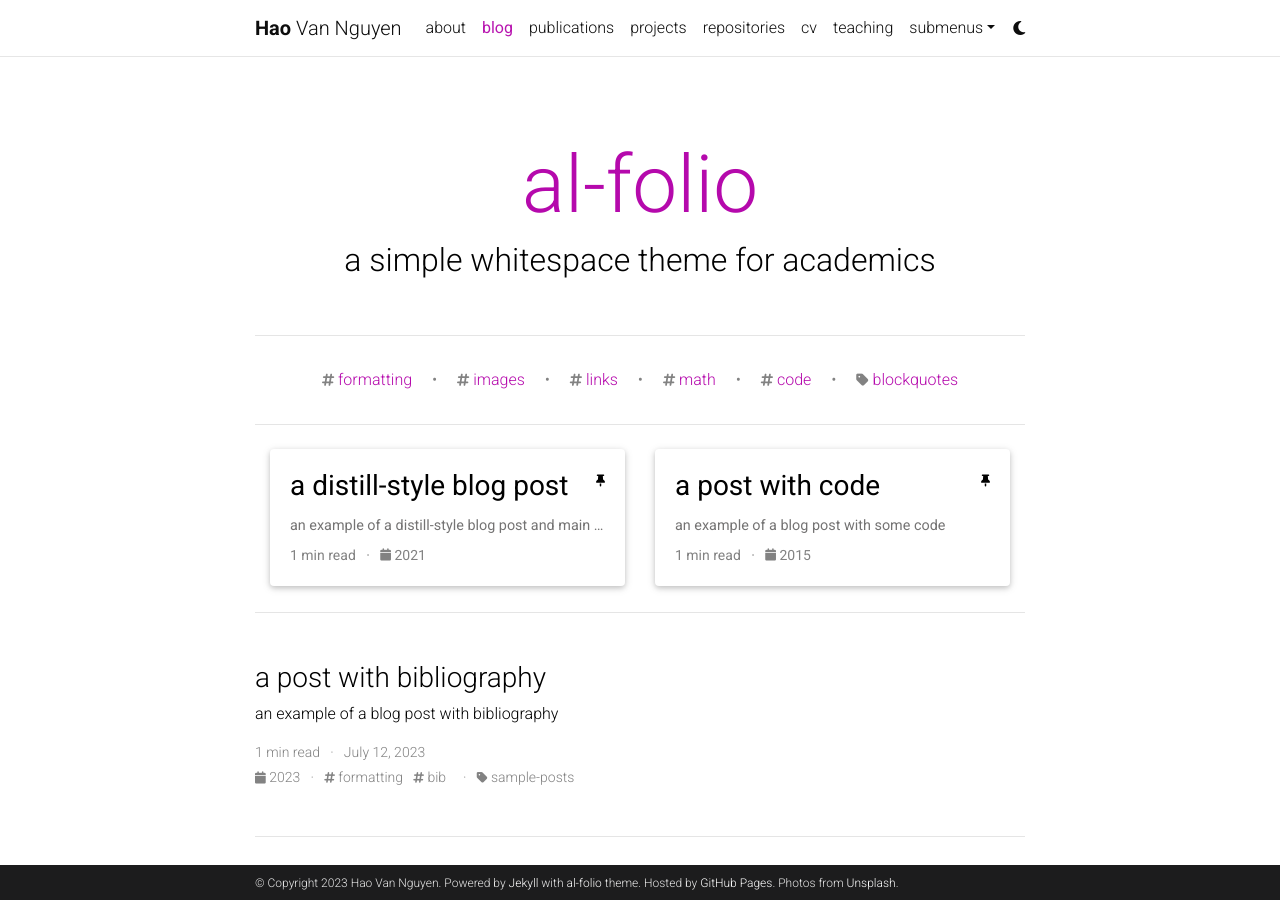
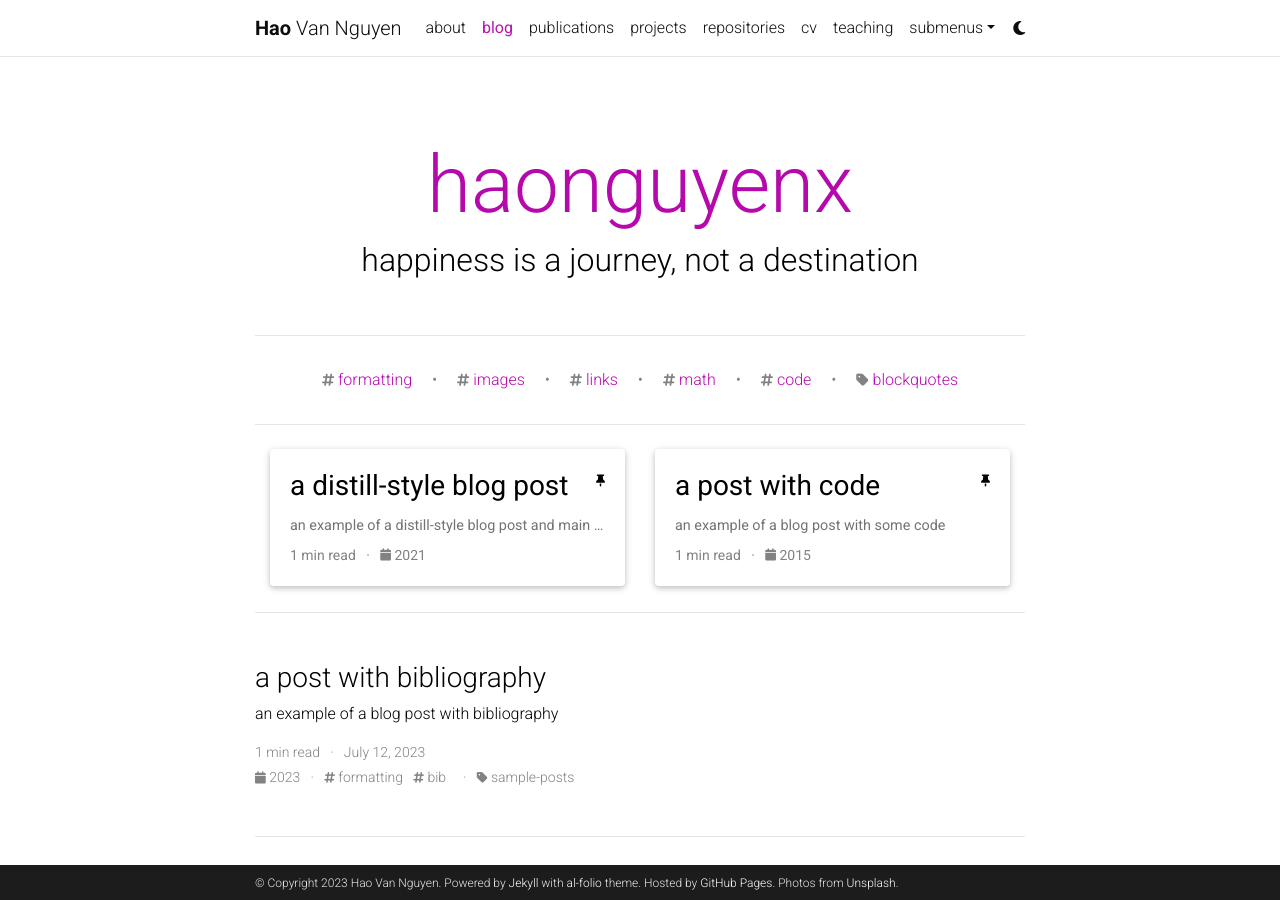
Before and after one commit to haonguyenx/haonguyenx.github.io, a Jekyll site: the page built from blog/index.html, in a window 1280 px wide and 900 px high. Built offline with Jekyll 4.4.1, drawn with Linux system fonts in a browser that asks for light colours; the list of posts is cut into pages by our own code; comment, search, counter and statistics services are not loaded; a style sheet for code colours, icons or effects is not loaded.

Commit message:
Update _config.yml

```diff
--- a/_config.yml
+++ b/_config.yml
@@ -71,11 +71,11 @@
 # Social integration
 # -----------------------------------------------------------------------------
 
-github_username: # your GitHub user name
+github_username: haonguyenx # your GitHub user name
 gitlab_username: # your GitLab user name
 twitter_username: # your Twitter handle
 mastodon_username: # your mastodon instance+username in the format instance.tld/@username
-linkedin_username: # your LinkedIn user name
+linkedin_username: haonguyendrew # your LinkedIn user name
 telegram_username: # your Telegram user name
 scholar_userid: # your Google Scholar ID
 semanticscholar_id: # your Semantic Scholar ID
@@ -95,15 +95,15 @@
 wikipedia_id: # your wikipedia id (Case sensitive)
 dblp_url: # your DBLP profile url
 stackoverflow_id: # your stackoverflow id
-kaggle_id: # your kaggle id
+kaggle_id: haovannguyen # your kaggle id
 lastfm_id: # your lastfm id
 spotify_id: # your spotify id
 pinterest_id: # your pinterest id
 unsplash_id: # your unsplash id
-instagram_id: # your instagram id
-facebook_id: # your facebook id
+instagram_id: haonguyenx # your instagram id
+facebook_id: haonguyendrew # your facebook id
 youtube_id: # your youtube channel id (youtube.com/@<youtube_id>)
-discord_id: # your discord id (18-digit unique numerical identifier)
+discord_id: haonguyenx # your discord id (18-digit unique numerical identifier)
 zotero_username: # your zotero username
 
 contact_note: >
@@ -123,9 +123,9 @@
 # Blog
 # -----------------------------------------------------------------------------
 
-blog_name: al-folio # blog_name will be displayed in your blog page
+blog_name: haonguyenx # blog_name will be displayed in your blog page
 blog_nav_title: blog # your blog must have a title for it to be displayed in the nav bar
-blog_description: a simple whitespace theme for academics
+blog_description: happiness is a journey, not a destination
 permalink: /blog/:year/:title/
 
 # Pagination
@@ -140,7 +140,7 @@
 # Follow instructions on https://giscus.app/ to setup for your repo to fill out
 # the information below.
 giscus:
-  repo: alshedivat/al-folio      # <your-github-user-name>/<your-github-repo-name>
+  repo: haonguyenx/haonguyenx.github.io      # <your-github-user-name>/<your-github-repo-name>
   repo_id: MDEwOlJlcG9zaXRvcnk2MDAyNDM2NQ==
   category: Comments             # name of the category under which discussions will be created
   category_id: DIC_kwDOA5PmLc4CTBt6
```
